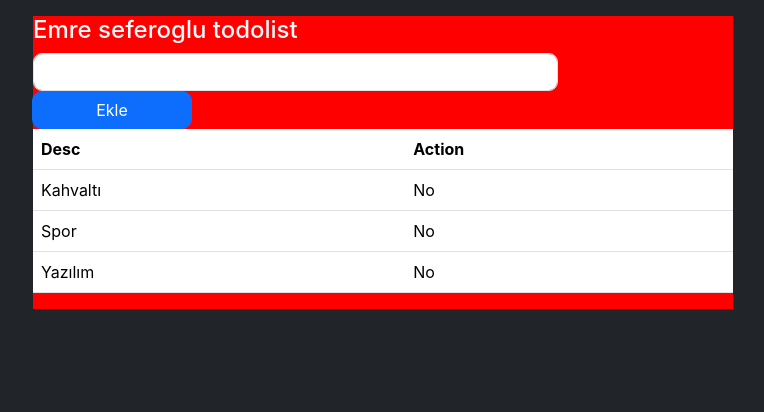
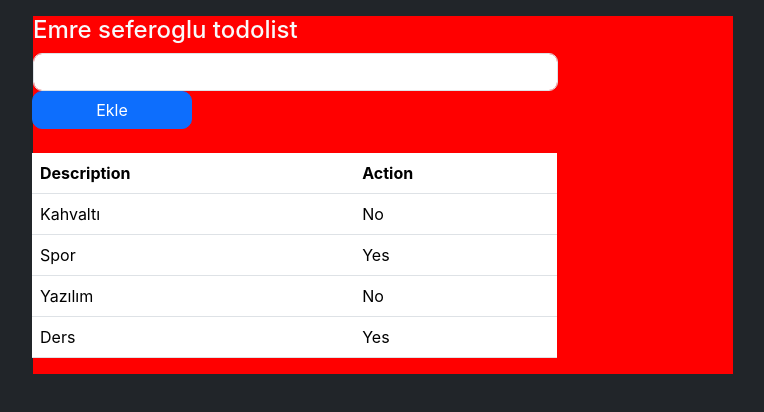
Before and after one commit to seferogluemre/CheckList-Angular, an Angular app: page / in a window 1280 px wide. Shown: the top 412 px of the page, without its empty margins (257-1021 px from the left). Built offline with nearby package versions, Linux system fonts and the light colour scheme.

Commit message:
items rendered

```diff
--- a/src/app/app.component.html
+++ b/src/app/app.component.html
@@ -181,34 +181,22 @@
     <div class="input-group d-flex flex-column w-75">
       <input type="text" name="" id="input-group-append" class="form-control">
       <button type="button" class="btn btn-primary">Ekle</button>
-    </div>
-
-    <table class="table">
+      <table class="table mt-4">
         <thead>
           <tr>
-          <th>Desc</th>
+            <th>Description</th>
             <th>Action</th>
           </tr>
         </thead>
-      <tbody class="table-body">
-        <tr>
-          <td>Kahvaltı</td>
-          <td>No</td>
-        </tr>
-        <tr>
-          <td>Spor</td>
-          <td>No</td>
-
-        </tr>
-        <tr>
-          <td>Yazılım</td>
-          <td>No</td>
+        <tbody>
+          <tr *ngFor="let item of items">
+            <td>{{item.description}}</td>
+            <td>{{item.action}}</td>
           </tr>
         </tbody>
       </table>
     </div>
+  </div>
 </main>
 
-
-
 <router-outlet />
--- a/src/app/app.component.ts
+++ b/src/app/app.component.ts
@@ -1,13 +1,21 @@
 import { Component } from '@angular/core';
 import { RouterOutlet } from '@angular/router';
+import { CommonModule } from '@angular/common';
 
 @Component({
   selector: 'app-root',
   standalone: true,
-  imports: [RouterOutlet],
+  imports: [RouterOutlet, CommonModule],
   templateUrl: './app.component.html',
-  styleUrl: './app.component.css'
+  styleUrls: ['./app.component.css']
 })
 export class AppComponent {
   title = 'todoapp-angular';
+
+  items = [
+    { description: "Kahvaltı", action: "No" },
+    { description: "Spor", action: "Yes" },
+    { description: "Yazılım", action: "No" },
+    { description: "Ders", action: "Yes" },
+  ]
 }
```
Lines whose indentation alone changed are shown as unchanged.
